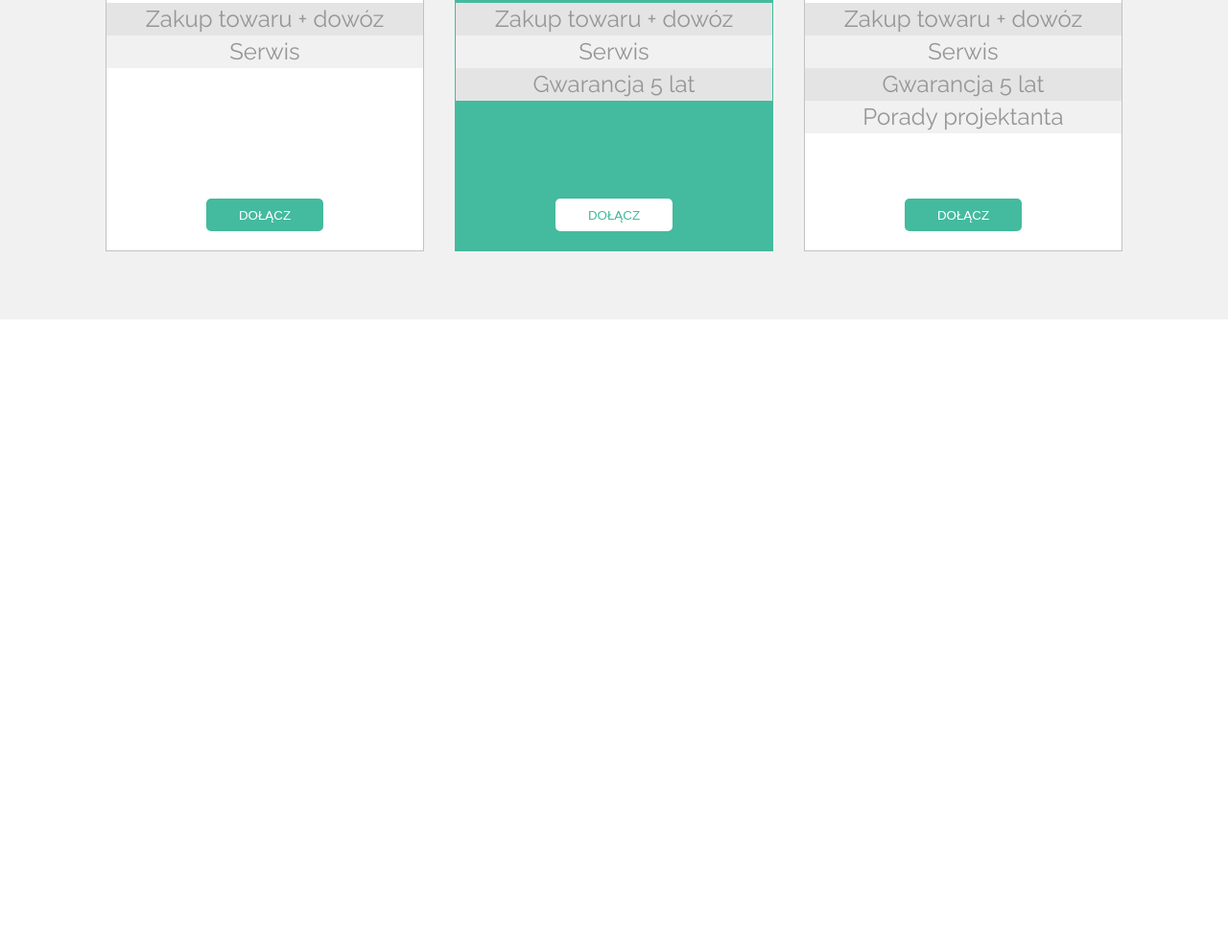
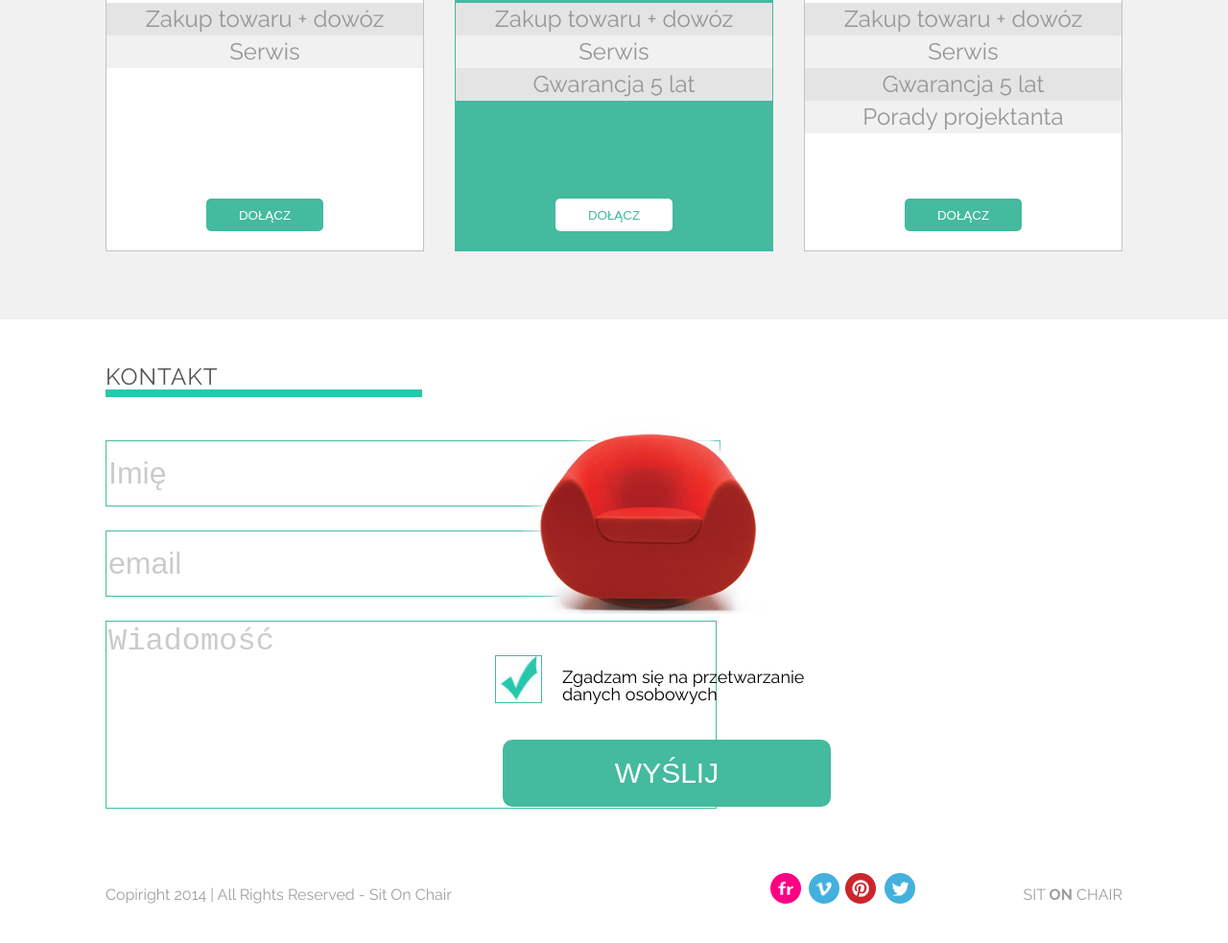
Before and after one commit to PrzemyslawDzi/Webpage-project, a plain HTML site: page index.html in a window 1280 px wide. Shown: the part 1269-2252 px from the top of the page at 96% size. Before the commit the page ends 1602 px from the top, so only its background shows below. Drawn offline with Linux system fonts and the light colour scheme.

Commit message:
form + footer

```diff
--- a/index.html
+++ b/index.html
@@ -140,5 +140,31 @@
         </div>
 
     </section>
+    <section class="contact">
+        <div class="content">
+                <h2 class="contact-main-title">
+                    kontakt
+                </h2>
+            <input type="text" placeholder="Imię" class="inputForm">
+            <input type="email"  class="inputForm" placeholder="email">
+            <textarea id="textareaForm" placeholder="Wiadomość"></textarea>
+            <img id="redChairImg" src="images/red_chair.png" alt="">
+            <p id="sendData"><input id="onlyCheckbox" checked type="checkbox">Zgadzam się na przetwarzanie danych osobowych</p>
+            <button id="submitButton">wyślij</button>
+            <img id="checkedImage" src="images/form_ok.jpg" alt="checkboxChecked">
+        </div>
+    </section>
+    <footer>
+        <div class="content">
+            <h3 class="copyrights">Copiright 2014 | All Rights Reserved - Sit On Chair</h3>
+            <div class="footerImgs">
+                <img src="images/flickr.png" alt="">
+                <img src="images/vimeo.png" alt="">
+                <img src="images/pinterest.png" alt="">
+                <img src="images/twitter.png" alt="">
+                <p>SIT <span>ON</span> CHAIR</p>
+            </div>
+        </div>
+    </footer>
 </body>
 </html>
--- a/style.css
+++ b/style.css
@@ -557,9 +557,133 @@ nav ul li:hover ul{
 
 #prices{
     border-bottom: 8px solid rgb(68, 186, 158);
+    color: #535353;
     font-weight: normal;
     font-size: 24px;
     text-transform: uppercase;
     padding-top: 45px;
     width: 320px;
 }
+
+/*============TEST================*/
+
+.contact {
+    height: 550px;
+    position: relative;
+}
+.contact h2 {
+    font-size: 24px;
+    text-transform: uppercase;
+    font-weight: 500;
+    color: #535353;
+    letter-spacing: 1px;
+    padding: 40px 0;
+    width: 100%;
+}
+
+.contact  h2:before {
+    content: "";
+    height: 8px;
+    width: 330px;
+    background: #2AC6AE;
+    display: block;
+    box-sizing: border-box;
+    position: relative;
+    top: 33px;
+}
+
+.inputForm{
+    width: 635px;
+    height: 65px;
+    font-size: 32px;
+    color: #535353;
+    border: 1px solid rgb(68, 186, 158);
+    margin-top: 14px;
+    margin-bottom: 11px;
+
+}
+.inputForm::placeholder{
+    color: #CBCBCB;
+}
+
+#textareaForm{
+    resize: none;
+    width: 631px;
+    height: 190px;
+    font-size: 32px;
+    color: #535353;
+    border: 1px solid rgb(68, 186, 158);
+    margin-top: 14px;
+}
+#textareaForm::placeholder{
+    color: #CBCBCB;
+}
+#redChairImg{
+    position: absolute;
+    bottom: 243px;
+    right: 472px;
+}
+#submitButton{
+    text-transform: uppercase;
+    width: 342px;
+    height: 70px;
+    background-color:rgb(68, 186, 158);
+    border: none;
+    border-radius: 10px;
+    cursor: pointer;
+    font-size: 30px;
+    color: white;
+    position: absolute;
+    right: 414px;
+    bottom: 42px;
+}
+#sendData{
+    display: inline;
+    position: absolute;
+    font-size: 18px;
+    width: 285px;
+    bottom: 150px;
+    right: 409px;
+}
+#onlyCheckbox{
+    display: none;
+}
+#checkedImage{
+    position: absolute;
+    height: 48px;
+    width: 47px;
+    bottom: 150px;
+    right: 715px;
+    border: 1px solid rgb(68, 186, 158);
+}
+footer{
+    height: 100px;
+}
+footer .content{
+    display: flex;
+    justify-content: space-between;
+}
+.copyrights{
+    line-height: 100px;
+}
+.footerImgs p{
+    float: right;
+    line-height: 100px;
+    color: #9E9E9E;
+}
+.footerImgs span{
+    font-weight: bold;
+
+}
+
+footer h3{
+    color: #9E9E9E;
+    font-weight: normal;
+}
+
+.footerImgs img{
+    margin-top: 25px;
+}
+.footerImgs img:nth-last-of-type(1){
+    margin-right: 112px;
+}
```
